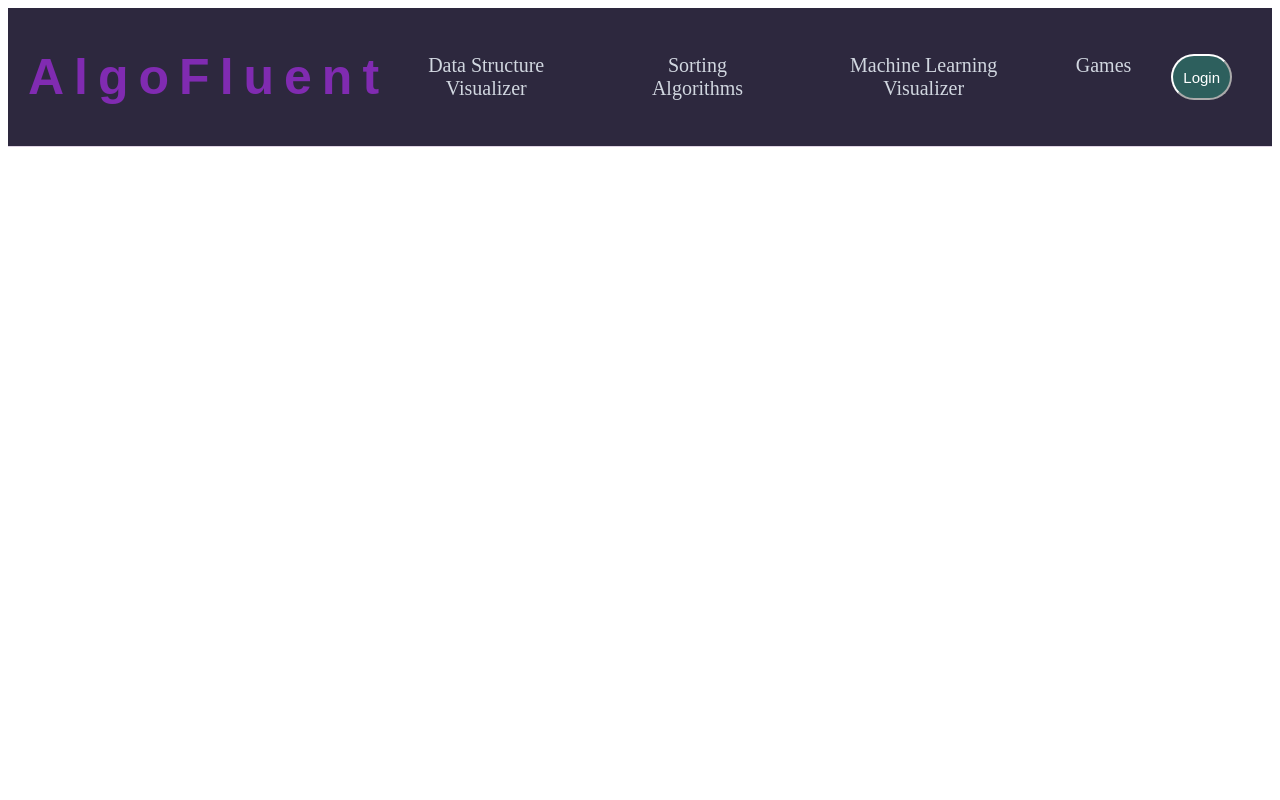
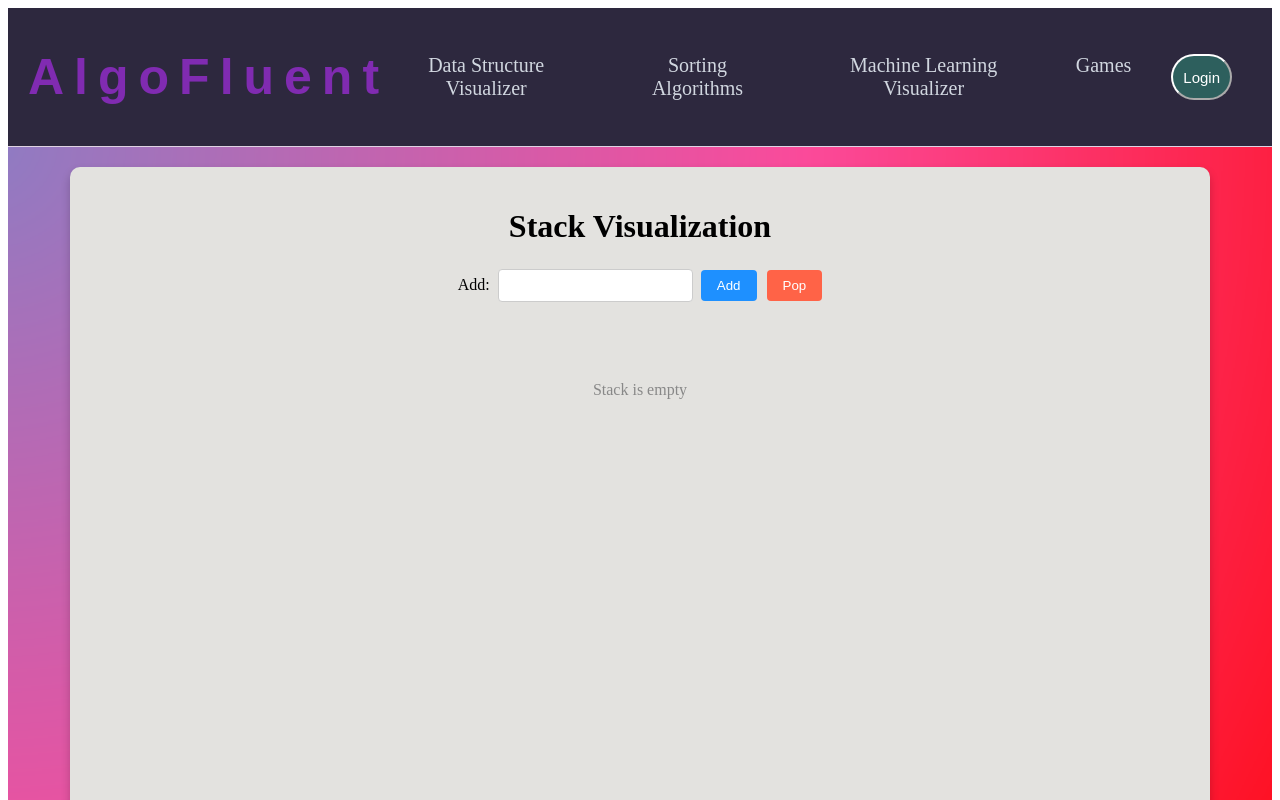
Before and after one commit to darsh175223/Algo-Fluent-Website, a React (Create React App) app in the folder frontend/: page /Stack in a window 1280 px wide. Shown: the top 800 px of the page. Built offline with nearby package versions, Linux system fonts and the light colour scheme.

Commit message:
added a stack visualization

```diff
--- a/frontend/src/App.js
+++ b/frontend/src/App.js
@@ -40,6 +40,9 @@ import Merge_quiz from './pages/Merge_quiz';
 import Quick_sort_quiz from './pages/Quick_sort_quiz';
 import RadixsortQuiz from './pages/RadixsortQuiz';
 import BubbleSortQuiz from './pages/BubbleSortQuiz';
+import More_simulations from './pages/More_simulations';
+import Stack from './pages/Stack';
+
 
 
 
@@ -204,6 +207,9 @@ function App() {
         <Route path="/Quick_sort_quiz" element={<Quick_sort_quiz />} />
         <Route path="/RadixsortQuiz" element={<RadixsortQuiz />} />
         <Route path="/BubbleSortQuiz" element={<BubbleSortQuiz />} />
+        <Route path="/More_simulations" element={<More_simulations />} />
+        <Route path="/Stack" element={<Stack />} />
+
 
 
 
--- /dev/null
+++ b/frontend/src/pages/More_simulations.js
@@ -0,0 +1,54 @@
+import React, { useState, useEffect } from 'react';
+import { useLocation, Link } from 'react-router-dom';
+import axios from 'axios';
+import { useSnackbar } from 'notistack';
+
+const UserDashboard = () => {
+  const location = useLocation();
+  const [knowledgeLevel, setKnowledgeLevel] = useState('');
+  const [topics, setTopics] = useState({ beginner: [], intermediate: [], expert: [] });
+  const [loading, setLoading] = useState(false);
+  const { enqueueSnackbar } = useSnackbar();
+
+
+
+
+  return (
+    <div style={{
+      backgroundImage: `url(${require('.././pics/Gradient.png')})`,
+      backgroundSize: 'cover',
+      backgroundRepeat: 'no-repeat',
+      minHeight: '100vh',
+      padding: '20px',
+      display: 'flex',
+      justifyContent: 'center',
+      alignItems: 'center'
+    }}>
+      <div style={{
+        width: '1100px',
+        minHeight: '800px',
+        backgroundColor: '#e3e2df',
+        boxShadow: '0px 5px 10px rgba(0, 0, 0, 0.2)',
+        borderRadius: '10px',
+        padding: '20px'
+      }}>
+
+<center>
+<h1>Additional Simulations</h1>
+<Link to="/Stack">
+  <button style={{backgroundColor: '#6a0dad', color: 'white', padding: '15px 32px', margin: '10px', cursor: 'pointer', borderRadius: '5px', display: 'inline-block', textDecoration: 'none', fontSize: '16px'}}>Stack</button>
+</Link>
+
+
+
+
+
+</center>
+
+
+      </div>
+    </div>
+  );
+};
+
+export default UserDashboard;
--- /dev/null
+++ b/frontend/src/pages/Stack.js
@@ -0,0 +1,140 @@
+import React, { useState } from 'react';
+
+const UserDashboard = () => {
+  const [stack, setStack] = useState([]);
+  const [addValue, setAddValue] = useState('');
+
+  const handleSubmit = (e) => {
+    e.preventDefault();
+
+    // Clear any existing error by using native alert
+    const showError = (message) => {
+      alert(message);
+    };
+
+    // Check if add value is not a number
+    if (addValue && isNaN(addValue)) {
+      showError('Please enter a valid number for Add');
+      setAddValue('');
+      return;
+    }
+
+    // Handle Add operation
+    if (addValue) {
+      setStack([...stack, parseInt(addValue)]);
+      setAddValue('');
+    }
+  };
+
+  const handlePop = () => {
+    if (stack.length === 0) {
+      alert('Cannot pop from an empty stack');
+      return;
+    }
+    const newStack = [...stack];
+    newStack.pop();
+    setStack(newStack);
+  };
+
+  return (
+    <div style={{
+      backgroundImage: `url(${require('.././pics/Gradient.png')})`,
+      backgroundSize: 'cover',
+      backgroundRepeat: 'no-repeat',
+      minHeight: '100vh',
+      padding: '20px',
+      display: 'flex',
+      justifyContent: 'center',
+      alignItems: 'center'
+    }}>
+      <div style={{
+        width: '1100px',
+        minHeight: '800px',
+        backgroundColor: '#e3e2df',
+        boxShadow: '0px 5px 10px rgba(0, 0, 0, 0.2)',
+        borderRadius: '10px',
+        padding: '20px'
+      }}>
+        <center>
+          <div style={{ display: 'flex', flexDirection: 'column', alignItems: 'center' }}>
+            <h1 style={{ fontSize: '2rem', fontWeight: 'bold', marginBottom: '24px' }}>Stack Visualization</h1>
+
+            <form onSubmit={handleSubmit} style={{ display: 'flex', gap: '16px', marginBottom: '32px' }}>
+              <div>
+                <label htmlFor="add" style={{ marginRight: '8px' }}>Add:</label>
+                <input
+                  type="text"
+                  id="add"
+                  value={addValue}
+                  onChange={(e) => setAddValue(e.target.value)}
+                  style={{ border: '1px solid #ccc', padding: '8px', borderRadius: '4px' }}
+                />
+                <button
+                  type="submit"
+                  style={{
+                    backgroundColor: '#1E90FF',
+                    color: 'white',
+                    padding: '8px 16px',
+                    borderRadius: '4px',
+                    marginLeft: '8px',
+                    cursor: 'pointer',
+                    border: 'none'
+                  }}
+                >
+                  Add
+                </button>
+                <button
+              onClick={handlePop}
+              style={{
+                backgroundColor: '#FF6347',
+                color: 'white',
+                padding: '8px 16px',
+                borderRadius: '4px',
+                marginBottom: '32px',
+                cursor: 'pointer',
+                border: 'none',
+                marginLeft: '10px'
+              }}
+            >
+              Pop
+            </button>
+              </div>
+            </form>
+
+
+
+            <div style={{ display: 'flex', flexDirection: 'column-reverse', alignItems: 'center', gap: '8px' }}>
+              {stack.map((item, index) => (
+                <div
+                  key={index}
+                  style={{
+                    width: '47px',
+                    height: '47px',
+                    backgroundColor: '#D2B48C', // Cardboard color
+                    border: '2px solid #8B4513', // Darker border for cardboard effect
+                    display: 'flex',
+                    justifyContent: 'center',
+                    alignItems: 'center',
+                    borderRadius: '4px',
+                    fontSize: '16px',
+                    color: 'black',
+                    transform: index === stack.length - 1 ? 'scale(1.1)' : 'scale(1)',
+                    transition: 'transform 0.3s'
+                  }}
+                >
+                  {item}
+                </div>
+              ))}
+            </div>
+
+            {stack.length === 0 && (
+              <p style={{ color: '#888', marginTop: '16px' }}>Stack is empty</p>
+            )}
+          </div>
+        </center>
+      </div>
+    </div>
+  );
+};
+
+export default UserDashboard;
--- a/frontend/src/pages/userDashboard.js
+++ b/frontend/src/pages/userDashboard.js
@@ -247,7 +247,8 @@ const UserDashboard = () => {
               />
             </Link>
           </div>
-        <Link to="/user_review" style={{
+          <div>
+          <Link to="/user_review" style={{
             backgroundColor: 'yellow',
             color: 'black',
             padding: '25px 50px',
@@ -260,10 +261,30 @@ const UserDashboard = () => {
             textDecoration: 'none',
             position: 'absolute',
             top: '750px',
-            left: '650px',
+            left: '525px',
           }}>
           Reviews
         </Link>
+          <Link to="/More_simulations" style={{
+            backgroundColor: 'black',
+            color: 'yellow',
+            padding: '25px 50px',
+            border: 'none',
+            borderRadius: '10px',
+            cursor: 'pointer',
+            margin: '20px 0',
+            fontSize: '24px',
+            boxShadow: '0px 5px 10px rgba(0, 0, 0, 0.2)',
+            textDecoration: 'none',
+            position: 'absolute',
+            top: '750px',
+            left: '725px',
+          }}>
+          More Visualizations
+        </Link>
+
+          </div>
+
 
 
 
```
